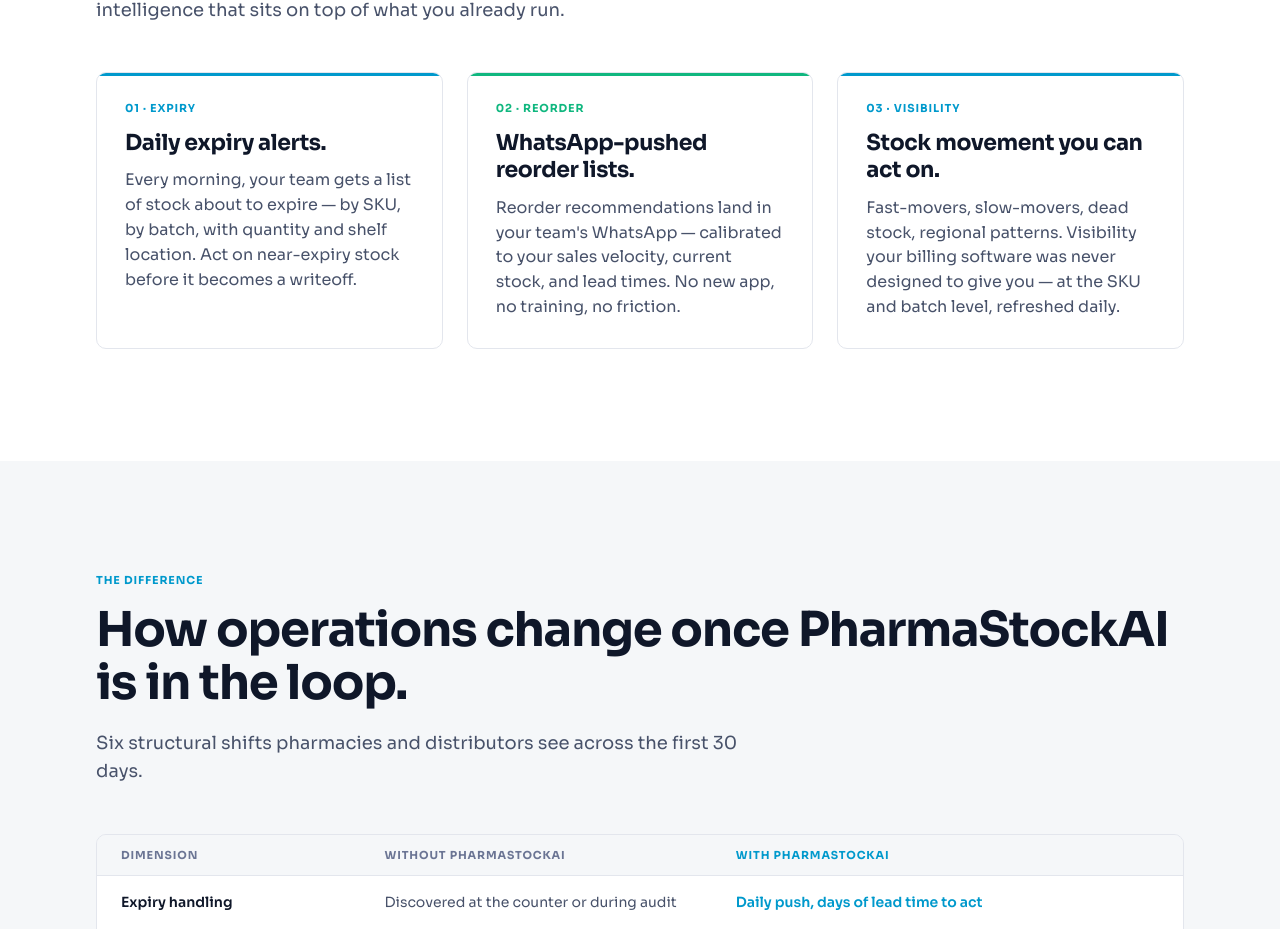
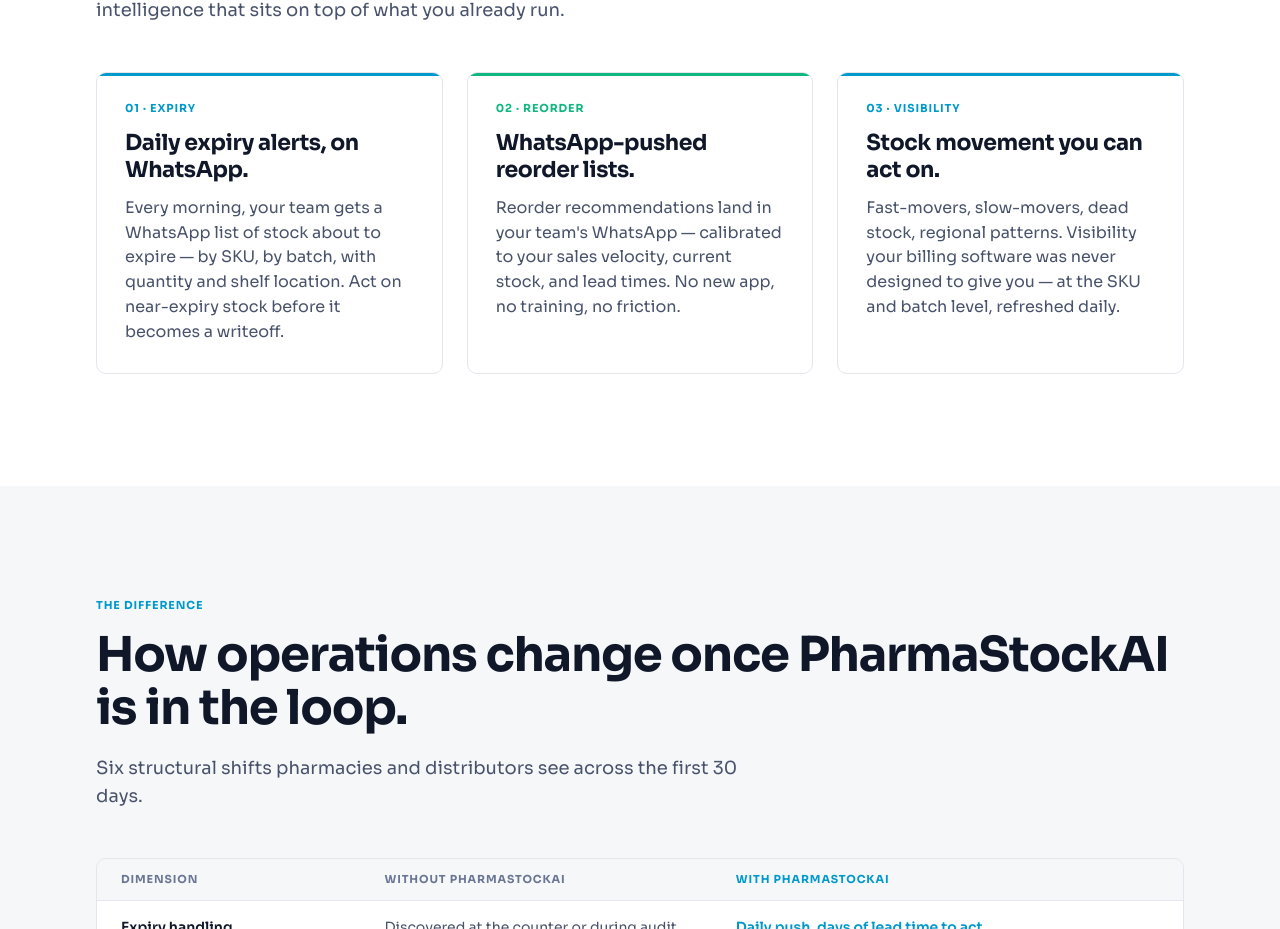
Before and after one commit to nuscript-tech/nuscript-in, a React (Vite) app: page /pharmastockai in a window 1280 px wide. Shown: the part 935-1864 px from the top of the page. Built offline with nearby package versions, Linux system fonts and the light colour scheme.

Commit message:
Surface WhatsApp delivery on PharmaStockAI capability card 01

```diff
--- a/src/pages/PharmaStockAI.jsx
+++ b/src/pages/PharmaStockAI.jsx
@@ -54,9 +54,9 @@
     accent:  'cyan',
     eyebrow: '01 · EXPIRY',
     icon:    Bell,
-    title:   'Daily expiry alerts.',
+    title:   'Daily expiry alerts, on WhatsApp.',
     body:
-      'Every morning, your team gets a list of stock about to expire — by SKU, by batch, with quantity and shelf location. Act on near-expiry stock before it becomes a writeoff.',
+      'Every morning, your team gets a WhatsApp list of stock about to expire — by SKU, by batch, with quantity and shelf location. Act on near-expiry stock before it becomes a writeoff.',
   },
   {
     accent:  'emerald',
```
